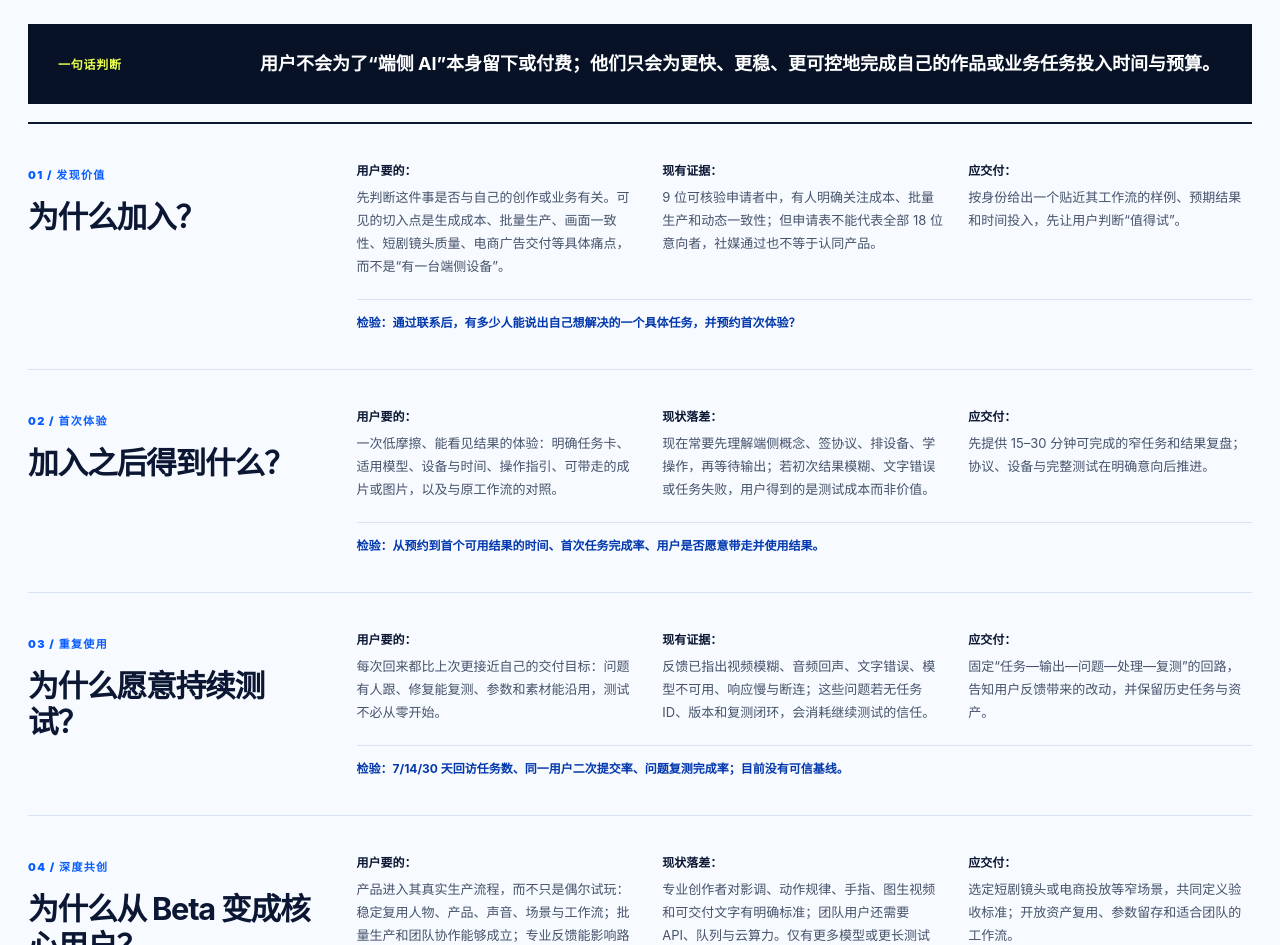
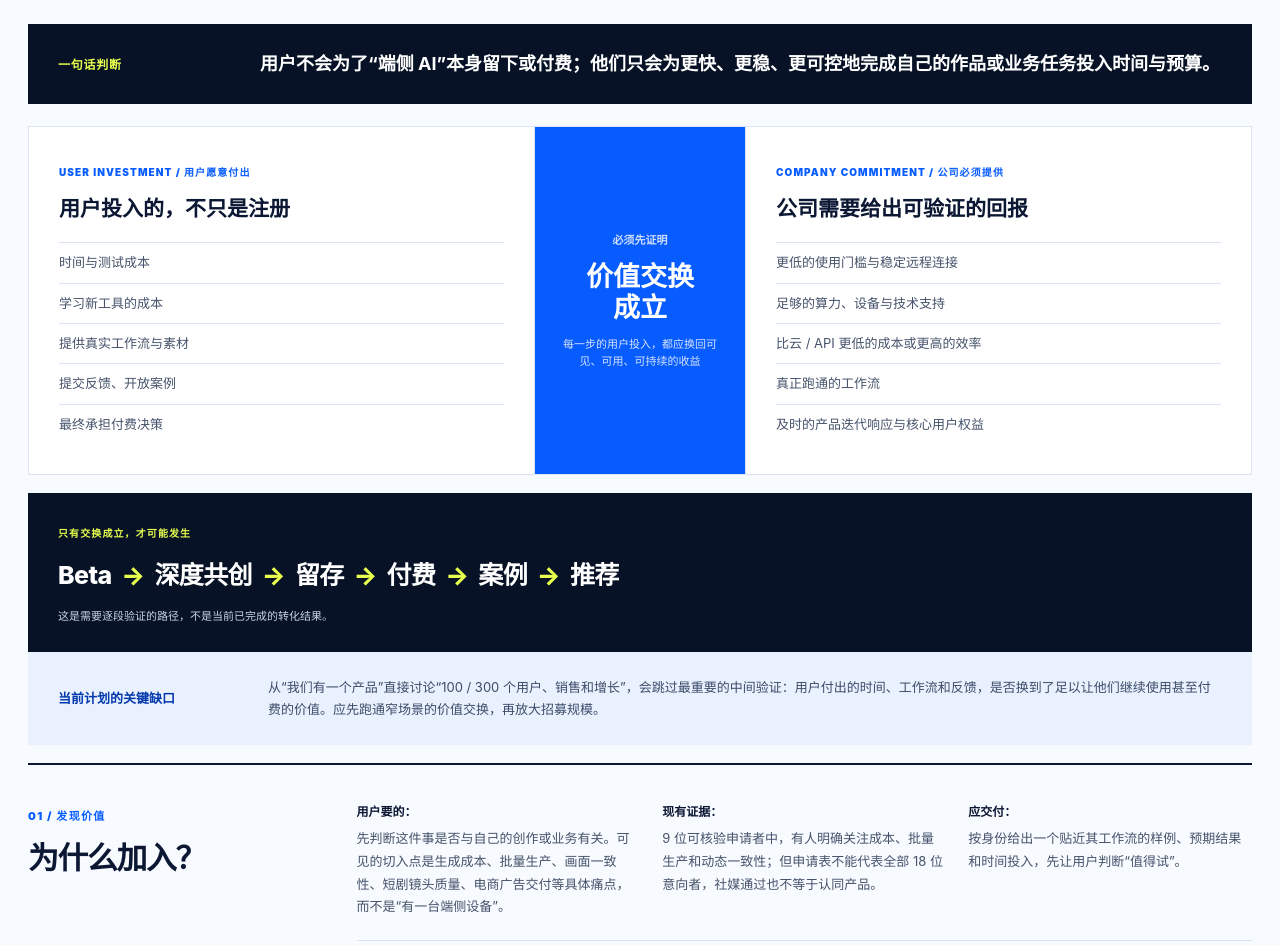
Before and after one commit to hemolin23/siltok-user-product-report, a plain HTML site: page dist/index.html in a window 1280 px wide. Shown: the part 1160-2105 px from the top of the page. Drawn offline with Linux system fonts and the light colour scheme.

Commit message:
Frame growth around validated user value exchange

```diff
--- a/dist/index.html
+++ b/dist/index.html
@@ -33,6 +33,9 @@
     <section class="report-section journey-section" id="user-journey">
       <header class="section-heading"><span class="section-no">↗</span><div><p>FROM INTEREST TO PAYMENT</p><h2>用户为什么来，为什么留下？</h2></div><p>这不是一条已经跑通的付费漏斗，而是用现有访谈与测试反馈，明确每一步用户必须得到什么、产品必须证明什么。</p></header>
       <div class="journey-intro"><strong>一句话判断</strong><p>用户不会为了“端侧 AI”本身留下或付费；他们只会为更快、更稳、更可控地完成自己的作品或业务任务投入时间与预算。</p></div>
+      <div class="exchange-frame" aria-label="用户与公司的价值交换"><div class="exchange-side"><span>USER INVESTMENT / 用户愿意付出</span><h3>用户投入的，不只是注册</h3><ul><li>时间与测试成本</li><li>学习新工具的成本</li><li>提供真实工作流与素材</li><li>提交反馈、开放案例</li><li>最终承担付费决策</li></ul></div><div class="exchange-center"><span>必须先证明</span><strong>价值交换<br />成立</strong><small>每一步的用户投入，都应换回可见、可用、可持续的收益</small></div><div class="exchange-side"><span>COMPANY COMMITMENT / 公司必须提供</span><h3>公司需要给出可验证的回报</h3><ul><li>更低的使用门槛与稳定远程连接</li><li>足够的算力、设备与技术支持</li><li>比云 / API 更低的成本或更高的效率</li><li>真正跑通的工作流</li><li>及时的产品迭代响应与核心用户权益</li></ul></div></div>
+      <div class="exchange-sequence"><span>只有交换成立，才可能发生</span><p>Beta <i>→</i> 深度共创 <i>→</i> 留存 <i>→</i> 付费 <i>→</i> 案例 <i>→</i> 推荐</p><small>这是需要逐段验证的路径，不是当前已完成的转化结果。</small></div>
+      <div class="exchange-warning"><strong>当前计划的关键缺口</strong><p>从“我们有一个产品”直接讨论“100 / 300 个用户、销售和增长”，会跳过最重要的中间验证：用户付出的时间、工作流和反馈，是否换到了足以让他们继续使用甚至付费的价值。应先跑通窄场景的价值交换，再放大招募规模。</p></div>
       <div class="journey-list">
         <article><div class="journey-stage"><span>01 / 发现价值</span><h3>为什么加入？</h3></div><div class="journey-answer"><p><b>用户要的：</b>先判断这件事是否与自己的创作或业务有关。可见的切入点是生成成本、批量生产、画面一致性、短剧镜头质量、电商广告交付等具体痛点，而不是“有一台端侧设备”。</p><p><b>现有证据：</b>9 位可核验申请者中，有人明确关注成本、批量生产和动态一致性；但申请表不能代表全部 18 位意向者，社媒通过也不等于认同产品。</p><p><b>应交付：</b>按身份给出一个贴近其工作流的样例、预期结果和时间投入，先让用户判断“值得试”。</p><small>检验：通过联系后，有多少人能说出自己想解决的一个具体任务，并预约首次体验？</small></div></article>
         <article><div class="journey-stage"><span>02 / 首次体验</span><h3>加入之后得到什么？</h3></div><div class="journey-answer"><p><b>用户要的：</b>一次低摩擦、能看见结果的体验：明确任务卡、适用模型、设备与时间、操作指引、可带走的成片或图片，以及与原工作流的对照。</p><p><b>现状落差：</b>现在常要先理解端侧概念、签协议、排设备、学操作，再等待输出；若初次结果模糊、文字错误或任务失败，用户得到的是测试成本而非价值。</p><p><b>应交付：</b>先提供 15–30 分钟可完成的窄任务和结果复盘；协议、设备与完整测试在明确意向后推进。</p><small>检验：从预约到首个可用结果的时间、首次任务完成率、用户是否愿意带走并使用结果。</small></div></article>
--- a/dist/styles.css
+++ b/dist/styles.css
@@ -59,6 +59,24 @@ button { font: inherit; }
 .journey-intro { display: grid; grid-template-columns: 180px 1fr; align-items: center; gap: 22px; padding: 26px 30px; color: #fff; background: var(--night); }
 .journey-intro strong { color: var(--acid); font-size: 12px; letter-spacing: .06em; }
 .journey-intro p { margin: 0; font-size: 18px; font-weight: 700; line-height: 1.55; }
+.exchange-frame { display: grid; grid-template-columns: minmax(0,1fr) 210px minmax(0,1fr); gap: 1px; margin-top: 22px; border: 1px solid var(--line); background: var(--line); }
+.exchange-side { padding: 30px; background: #fff; }
+.exchange-side > span, .exchange-sequence > span { color: var(--blue); font-size: 10px; font-weight: 900; letter-spacing: .11em; }
+.exchange-side h3 { margin: 11px 0 20px; font-size: 21px; line-height: 1.3; }
+.exchange-side ul { margin: 0; padding: 0; list-style: none; }
+.exchange-side li { padding: 9px 0; border-top: 1px solid var(--line); color: #46536b; font-size: 13px; }
+.exchange-center { padding: 26px 19px; display: flex; flex-direction: column; justify-content: center; align-items: center; text-align: center; color: #fff; background: var(--blue); }
+.exchange-center span { color: #cfddff; font-size: 11px; font-weight: 750; }
+.exchange-center strong { margin: 12px 0; font-size: 27px; line-height: 1.16; }
+.exchange-center small { color: #d6e3ff; font-size: 11px; line-height: 1.6; }
+.exchange-sequence { margin-top: 18px; padding: 25px 30px; color: #fff; background: var(--night); }
+.exchange-sequence > span { color: var(--acid); }
+.exchange-sequence p { margin: 10px 0 5px; font-size: clamp(16px, 2.2vw, 25px); font-weight: 850; letter-spacing: -.025em; }
+.exchange-sequence i { padding: 0 5px; color: var(--acid); font-style: normal; }
+.exchange-sequence small { color: #c7d3e9; font-size: 11px; }
+.exchange-warning { display: grid; grid-template-columns: 185px 1fr; gap: 25px; align-items: center; padding: 25px 30px; background: #e9f1ff; }
+.exchange-warning strong { color: var(--blue-dark); font-size: 13px; }
+.exchange-warning p { margin: 0; color: #3c4c68; font-size: 13px; }
 .journey-list { margin-top: 18px; border-top: 2px solid var(--ink); }
 .journey-list article { display: grid; grid-template-columns: minmax(195px, .32fr) 1fr; gap: 42px; padding: 36px 0; border-bottom: 1px solid var(--line); }
 .journey-stage span { color: var(--blue); font-size: 11px; font-weight: 900; letter-spacing: .12em; }
@@ -371,6 +389,9 @@ button { font: inherit; }
 .footer a { color: var(--acid); font-weight: 800; }
 
 @media (max-width: 980px) {
+  .exchange-frame { grid-template-columns: 1fr; }
+  .exchange-center { min-height: 145px; }
+  .exchange-warning { grid-template-columns: 1fr; gap: 8px; }
   .journey-answer { grid-template-columns: 1fr; gap: 11px; }
   .journey-close { grid-template-columns: 1fr; }
   .topbar nav { display: none; }
```
Also changed, not shown: 1 other file.
